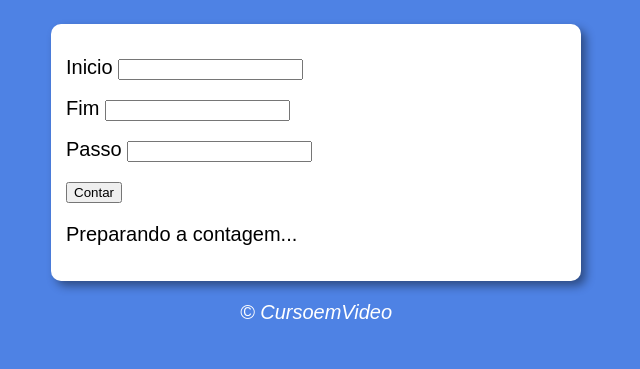
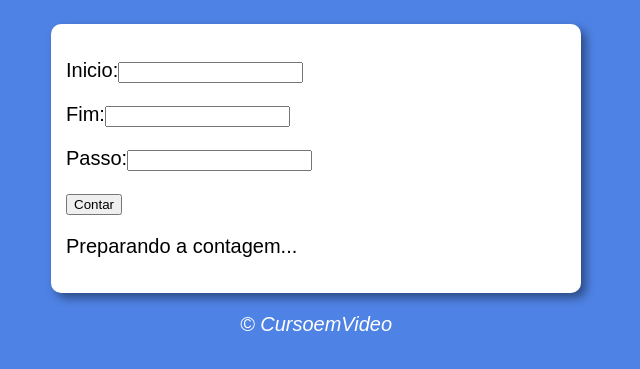
Before and after one commit to RodriWho/curso-javascript, a plain HTML site: page exercicios/aula14ex/ex016/modelo.html in a window 1280 px wide. Shown: the part 75-444 px from the top of the page, without its empty margins (324-964 px from the left). Drawn offline with Linux system fonts and the light colour scheme.

Commit message:
atualizando

```diff
--- a/exercicios/aula14ex/ex016/estilo.css
+++ b/exercicios/aula14ex/ex016/estilo.css
@@ -19,15 +19,6 @@ section {
     box-shadow: 5px 5px 10px rgba(0, 0, 0, 0.418);
 }
 
-div#a {
-    text-align: left;
-    margin-right: 50%;
-}
-
-input {
-    margin-top: 20px;
-}
-
 footer {
     color: white;
     text-align: center;
--- a/exercicios/aula14ex/ex016/modelo.html
+++ b/exercicios/aula14ex/ex016/modelo.html
@@ -4,7 +4,7 @@
     <meta charset="UTF-8">
     <meta http-equiv="X-UA-Compatible" content="IE=edge">
     <meta name="viewport" content="width=device-width, initial-scale=1.0">
-    <title>Modelo de Exercicio</title>
+    <title>Contador</title>
     <link rel="stylesheet" href="estilo.css">
 </head>
 <body>
@@ -12,14 +12,14 @@
         <h1>Vamos Contar</h1>
     </header>
     <section>
-        <div id="a">
-            Inicio <input type="number" name="inicio" id="inicio">
-           Fim <input type="number" name="fim" id="fim">
-           Passo <input type="number" name="passo" id="passo">
-           <input type="button" value="Contar" onclick="contar()">
+        <div id="dados">
+            <p>Inicio:<input type="number" name="inicio" id="txti"></p>
+           <p>Fim:<input type="number" name="fim" id="txtf"></p>
+           <p>Passo:<input type="number" name="passo" id="txtp"></p>
+           <p><input type="button" value="Contar" onclick="contar()"></p>
         </div>
-        <div id="b">
-            <p id="p">Preparando a contagem...</p>
+        <div id="res">
+            <p>Preparando a contagem...</p>
         </div>
     </section>
     <footer>
--- a/exercicios/aula14ex/ex016/script.js
+++ b/exercicios/aula14ex/ex016/script.js
@@ -1,13 +1,32 @@
 function contar() {
-    var inicio = window.document.getElementById('inicio')
-    var fim = window.document.getElementById('fim')
-    var passo = window.document.getElementById('passo')
-    var res = window.document.getElementById('p')
-    var i = Number(inicio.value)
-    var f = Number(fim.value)
-    var p = Number(passo.value)
+    let inicio = window.document.getElementById('txti')
+    let fim = window.document.getElementById('txtf')
+    let passo = window.document.getElementById('txtp')
+    let res = window.document.getElementById('res')
 
-    for (c = i; c >= f; p) {
-        res.innerText = c
+    if(inicio.value.length == 0 || fim.value.length == 0 || passo.value.length == 0) {
+       //window.alert('[ERRO] Faltam dados!')
+       res.innerHTML = 'Impossivel contar!'
+    } else {
+        res.innerHTML = 'Contando: <br>'
+        let i = Number(inicio.value)
+        let f = Number(fim.value)
+        let p = Number(passo.value)
+        if(p <= 0) {
+            window.alert('Passo invalido! Considerando PASSO 1')
+            p = 1
+        }
+        if(i < f) {
+            // Contagem crescente
+            for(let c = i; c <= f; c += p) {
+                res.innerHTML += `\u{1F449} ${c}`
+            }
+        } else {
+            // Contagem regressiva
+            for(let c = i; c >= f; c -= p) {
+                res.innerHTML += `\u{1F449} ${c}`
+            }
+        }
+        res.innerHTML += `\u{1F3C1}`
     }
 }
```
